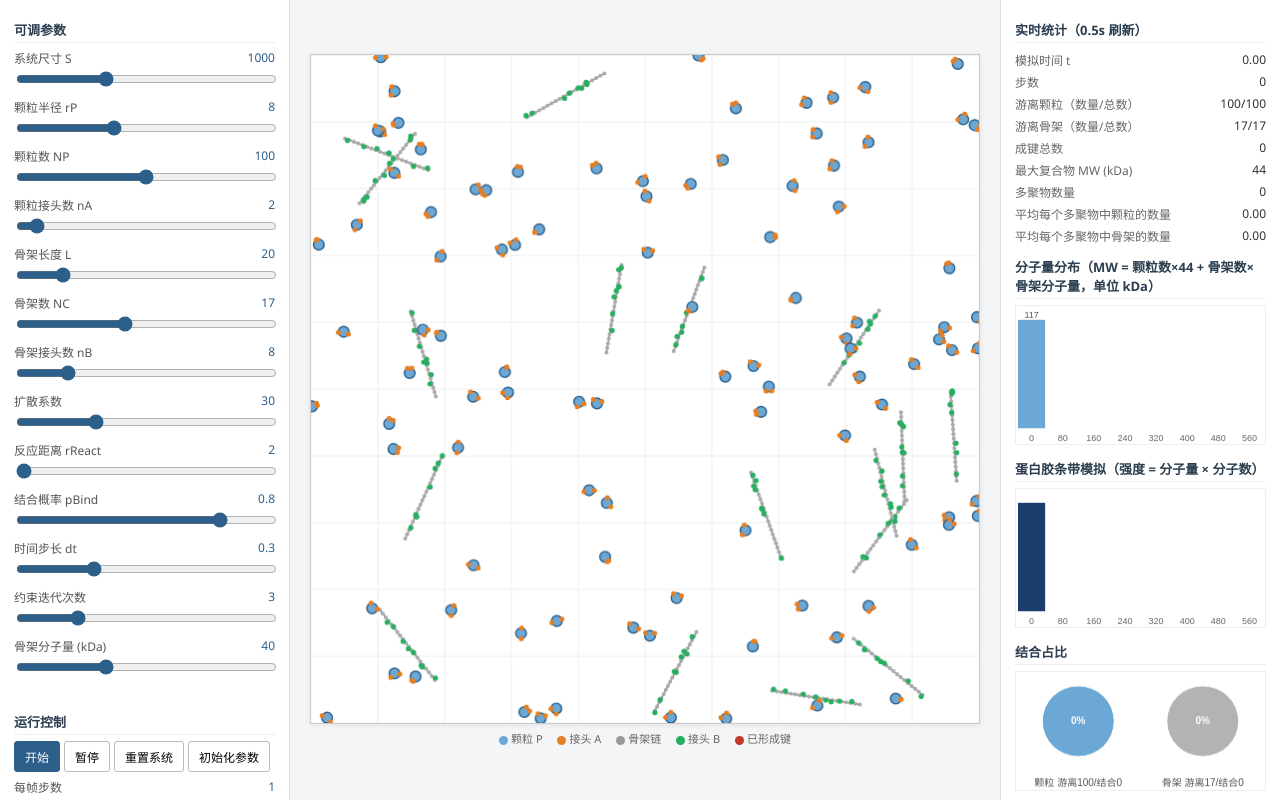
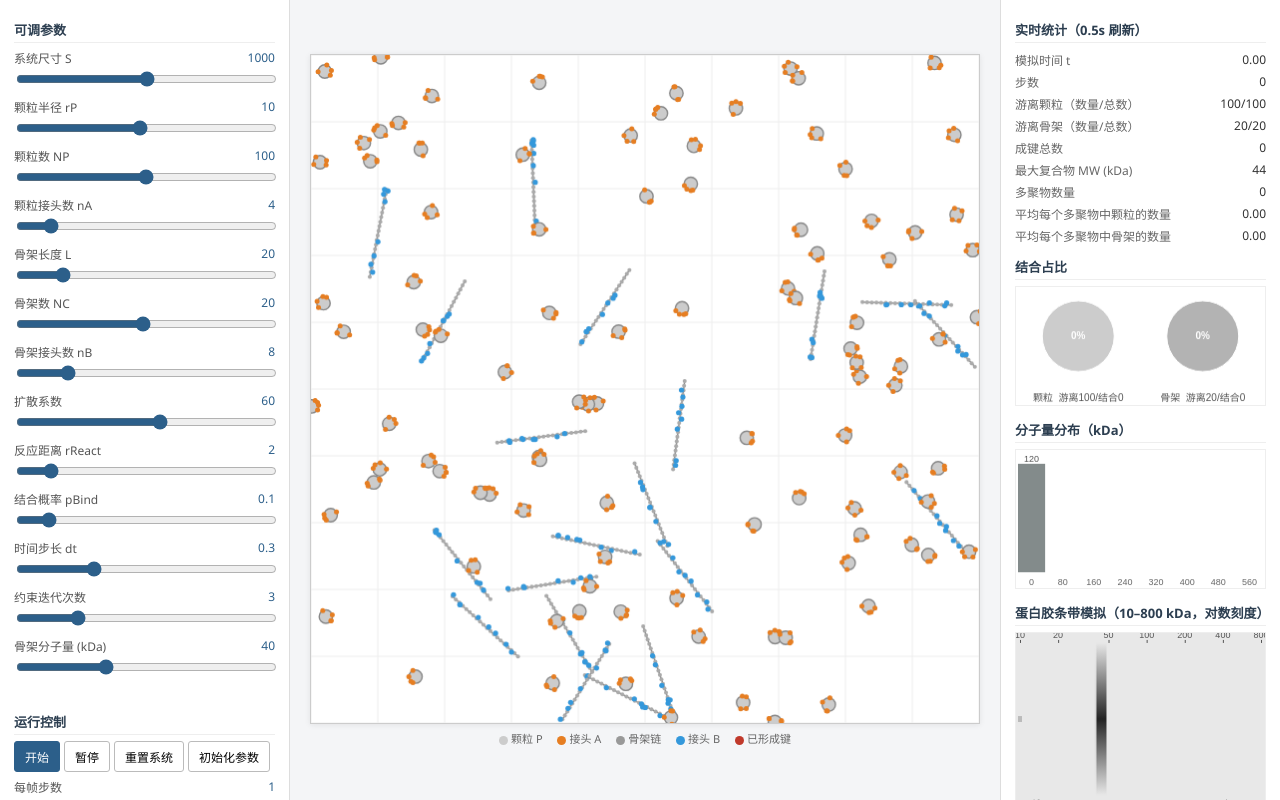
Before and after one commit to nanjielu/nanjielu.github.io, a plain HTML site: page simulator.html in a window 1280 px wide. Drawn offline with Linux system fonts and the light colour scheme.

Commit message:
Update simulator.html

```diff
--- a/simulator.html
+++ b/simulator.html
@@ -29,7 +29,7 @@
   .stat-row { display: flex; justify-content: space-between; padding: 2px 0; font-variant-numeric: tabular-nums; }
   .stat-row span:first-child { color: #666; }
   #histCanvas { width: 100%; height: 140px; background: #fff; border: 1px solid #eee; }
-  #gelCanvas { width: 100%; height: 140px; background: #fff; border: 1px solid #eee; }
+  #gelCanvas { width: 100%; height: 180px; background: #fff; border: 1px solid #eee; }
   #pieCanvas { width: 100%; height: 120px; background: #fff; border: 1px solid #eee; }
   #warn { color: #c0392b; min-height: 16px; font-size: 11px; }
   .hint { color: #999; font-size: 11px; }
@@ -55,6 +55,7 @@
     </div>
     <div class="param">
       <label><input type="checkbox" id="periodic" checked> 周期性边界（默认开）</label>
+      <label><input type="checkbox" id="uniformB"> 接头B均匀分布（默认关，随机分布）</label>
     </div>
     <div class="hint">注：改动后需点“重置系统”生效</div>
   </div>
@@ -63,10 +64,10 @@
   <div id="main">
     <div id="canvasWrap"><canvas id="canvas"></canvas></div>
     <div id="legend">
-      <span><i class="dot" style="background:#6ba8d6"></i>颗粒 P</span>
+      <span><i class="dot" style="background:#cccccc"></i>颗粒 P</span>
       <span><i class="dot" style="background:#e67e22"></i>接头 A</span>
       <span><i class="dot" style="background:#999"></i>骨架链</span>
-      <span><i class="dot" style="background:#27ae60"></i>接头 B</span>
+      <span><i class="dot" style="background:#3498db"></i>接头 B</span>
       <span><i class="dot" style="background:#c0392b"></i>已形成键</span>
     </div>
   </div>
@@ -83,15 +84,15 @@
     <div class="stat-row"><span>多聚物数量</span><span id="nComplex">0</span></div>
     <div class="stat-row"><span>平均每个多聚物中颗粒的数量</span><span id="avgP">0.00</span></div>
     <div class="stat-row"><span>平均每个多聚物中骨架的数量</span><span id="avgC">0.00</span></div>
-    <h3>分子量分布（MW = 颗粒数×44 + 骨架数×骨架分子量，单位 kDa）</h3>
-    <canvas id="histCanvas"></canvas>
-    <div class="hint" id="histLabel"></div>
-    <h3>蛋白胶条带模拟（强度 = 分子量 × 分子数）</h3>
-    <canvas id="gelCanvas"></canvas>
-    <div class="hint" id="gelLabel"></div>
     <h3>结合占比</h3>
     <canvas id="pieCanvas"></canvas>
     <div class="hint" id="pieLabel"></div>
+    <h3>分子量分布（kDa）</h3>
+    <canvas id="histCanvas"></canvas>
+    <div class="hint" id="histLabel"></div>
+    <h3>蛋白胶条带模拟（10–800 kDa，对数刻度）</h3>
+    <canvas id="gelCanvas"></canvas>
+    <div class="hint" id="gelLabel"></div>
   </div>
 </div>
 
@@ -114,19 +115,19 @@ function clamp(v, lo, hi) { return v < lo ? lo : (v > hi ? hi : v); }
 
 /* ---------- 参数定义（界面滑块） ---------- */
 const PARAMS = [
-  { key: 'S',         label: '系统尺寸 S',        min: 500, max: 2000,step: 100, value: 1000 },
-  { key: 'rP',        label: '颗粒半径 rP',       min: 1,   max: 20,  step: 1,   value: 8   },
+  { key: 'S',         label: '系统尺寸 S',        min: 500, max: 1500,step: 100, value: 1000 },
+  { key: 'rP',        label: '颗粒半径 rP',       min: 1,   max: 20,  step: 1,   value: 10   },
   { key: 'NP',        label: '颗粒数 NP',         min: 1,   max: 200, step: 1,   value: 100  },
-  { key: 'nA',        label: '颗粒接头数 nA',     min: 1,   max: 20,  step: 1,   value: 2   },
+  { key: 'nA',        label: '颗粒接头数 nA',     min: 2,   max: 20,  step: 2,   value: 4   },
   { key: 'L',         label: '骨架长度 L',        min: 5,   max: 100, step: 5,   value: 20  },
-  { key: 'NC',        label: '骨架数 NC',         min: 1,   max: 40,  step: 1,   value: 17  },
+  { key: 'NC',        label: '骨架数 NC',         min: 1,   max: 40,  step: 1,   value: 20  },
   { key: 'nB',        label: '骨架接头数 nB',     min: 1,   max: 40,  step: 1,   value: 8   },
-  { key: 'diffusion', label: '扩散系数',          min: 1,   max: 100, step: 1,   value: 30   },
-  { key: 'rReact',    label: '反应距离 rReact',   min: 2,   max: 10,  step: 1,   value: 2   },
-  { key: 'pBind',     label: '结合概率 pBind',    min: 0,   max: 1,   step: 0.05,value: 0.8 },
+  { key: 'diffusion', label: '扩散系数',          min: 10,  max: 100, step: 10,  value: 60   },
+  { key: 'rReact',    label: '反应距离 rReact',   min: 1,   max: 10,  step: 1,   value: 2   },
+  { key: 'pBind',     label: '结合概率 pBind',    min: 0,   max: 1,   step: 0.05,value: 0.1 },
   { key: 'dt',        label: '时间步长 dt',       min: 0.02,max: 1,   step: 0.02,value: 0.3 },
   { key: 'iterations',label: '约束迭代次数',       min: 1,   max: 10,  step: 1,   value: 3   },
-  { key: 'chainMW',   label: '骨架分子量 (kDa)',   min: 10,  max: 100, step: 1,   value: 40  },
+  { key: 'chainMW',   label: '骨架分子量 (kDa)',   min: 10,  max: 100, step: 10,   value: 40  },
 ];
 const params = {};
 PARAMS.forEach(p => params[p.key] = p.value);
@@ -141,6 +142,7 @@ let state = null;
 let running = false;
 let stepsPerFrame = 1;
 let periodic = true;
+let uniformB = false;
 
 /* ============================================================
  * 模拟模块 Sim
@@ -203,10 +205,14 @@ const Sim = {
       for (const b of beads) { minX = Math.min(minX, b.x); maxX = Math.max(maxX, b.x); minY = Math.min(minY, b.y); maxY = Math.max(maxY, b.y); }
       const ox = Math.random() * (S - (maxX - minX)), oy = Math.random() * (S - (maxY - minY));
       for (const b of beads) { b.x += ox - minX; b.y += oy - minY; }
-      // 接头 B：随机分布在珠子上（允许同一珠子多个）
+      // 接头 B：均匀分布时按等间距分布在珠子序列上；否则随机分布在珠子上（允许同一珠子多个）
       const anchors = [];
-      for (let j = 0; j < params.nB; j++)
-        anchors.push({ beadIdx: Math.floor(Math.random() * L), angle: Math.random() * 2 * Math.PI, bound: false, bondIdx: -1 });
+      for (let j = 0; j < params.nB; j++) {
+        const beadIdx = uniformB
+          ? Math.min(L - 1, Math.floor((j + 0.5) * L / params.nB))
+          : Math.floor(Math.random() * L);
+        anchors.push({ beadIdx, angle: Math.random() * 2 * Math.PI, bound: false, bondIdx: -1 });
+      }
       chains.push({ id: i, beads, anchors });
     }
     return { particles, chains, bonds: [], step: 0 };
@@ -425,13 +431,13 @@ const Render = {
       // 接头 B
       for (let k = 0; k < c.anchors.length; k++) {
         const a = c.anchors[k], ap = Sim.anchorPos(c, 'chain', k);
-        ctx.fillStyle = a.bound ? '#16a085' : '#27ae60';
+        ctx.fillStyle = a.bound ? '#1a5276' : '#3498db';
         ctx.beginPath(); ctx.arc(ap.x * sc, ap.y * sc, Math.max(2.5, BEAD_R * sc + 0.6), 0, 2 * Math.PI); ctx.fill();
       }
     }
     // 颗粒
     for (const p of state.particles) {
-      ctx.fillStyle = '#6ba8d6'; ctx.strokeStyle = '#2c5f8a'; ctx.lineWidth = 1.4;
+      ctx.fillStyle = '#cccccc'; ctx.strokeStyle = '#888'; ctx.lineWidth = 1.4;
       ctx.beginPath(); ctx.arc(p.x * sc, p.y * sc, p.r * sc, 0, 2 * Math.PI); ctx.fill(); ctx.stroke();
       // 接头 A
       for (let k = 0; k < p.anchors.length; k++) {
@@ -464,12 +470,12 @@ const Render = {
     }
     const maxC = Math.max(...bins) || 1;
     const barW = w / nBins, pad = 2, baseY = h - 16;
-    ctx.fillStyle = '#6ba8d6'; ctx.strokeStyle = '#2c5f8a'; ctx.lineWidth = 1;
+    ctx.fillStyle = '#838B8B'; ctx.strokeStyle = '#888'; ctx.lineWidth = 1;
     for (let i = 0; i < nBins; i++) {
       const bh = (bins[i] / maxC) * (baseY - 14);
       const x = i * barW;
       ctx.fillRect(x + pad, baseY - bh, barW - 2 * pad, bh);
-      if (bins[i] > 0) { ctx.fillStyle = '#555'; ctx.font = '9px sans-serif'; ctx.textAlign = 'center'; ctx.fillText(bins[i], x + barW / 2, baseY - bh - 2); ctx.fillStyle = '#6ba8d6'; }
+      if (bins[i] > 0) { ctx.fillStyle = '#555'; ctx.font = '9px sans-serif'; ctx.textAlign = 'center'; ctx.fillText(bins[i], x + barW / 2, baseY - bh - 2); ctx.fillStyle = '#838B8B'; }
     }
     ctx.fillStyle = '#666'; ctx.font = '9px sans-serif'; ctx.textAlign = 'center';
     for (let i = 0; i < nBins; i++) ctx.fillText(minMW + i * binSize, i * barW + barW / 2, h - 3);
@@ -477,37 +483,67 @@ const Render = {
     document.getElementById('histLabel').textContent = ``;
   },
 
-  // 蛋白胶条带模拟：横轴=分子量，纵轴=条带强度=分子量×分子数（模拟按总质量染色）
+  // 蛋白胶条带模拟：横向条带，左低右高，MW范围 10–800 kDa，对数刻度
+  // 条带灰度与宽度由「分子量×数量」强度决定，带扩散渐变边缘，近似真实 SDS-PAGE
   gel(st) {
     const ctx = this.gelCtx, dpr = window.devicePixelRatio || 1;
     const w = document.getElementById('gelCanvas').clientWidth;
-    const h = 140;
+    const h = 180;
     const c = document.getElementById('gelCanvas');
     c.width = w * dpr; c.height = h * dpr; ctx.setTransform(dpr, 0, 0, dpr, 0, 0);
-    ctx.fillStyle = '#fff'; ctx.fillRect(0, 0, w, h);
+    // 凝胶背景（浅灰，模拟聚丙烯酰胺胶体）
+    ctx.fillStyle = '#e8e8e8'; ctx.fillRect(0, 0, w, h);
     const entries = Object.entries(st.mwHist).map(([mw, c]) => ({ mw: +mw, c }));
-    if (entries.length === 0) { document.getElementById('gelLabel').textContent = '暂无数据'; return; }
-    // 与分子量分布图一致：0–640 kDa，间隔 80，共 8 个箱
-    const minMW = 0, binSize = 80, nBins = 8;
-    const bins = new Array(nBins).fill(0); // 每箱 = Σ(分子量 × 分子数)，即该区间总质量
-    for (const e of entries) {
-      let bi = Math.floor((e.mw - minMW) / binSize);
-      if (bi < 0) bi = 0;
-      if (bi >= nBins) bi = nBins - 1;
-      bins[bi] += e.mw * e.c;
+    if (entries.length === 0) {
+      ctx.fillStyle = '#888'; ctx.font = '11px sans-serif'; ctx.textAlign = 'center'; ctx.textBaseline = 'middle';
+      ctx.fillText('暂无数据', w / 2, h / 2);
+      document.getElementById('gelLabel').textContent = '';
+      return;
     }
-    const maxMass = Math.max(...bins) || 1;
-    const barW = w / nBins, pad = 2, baseY = h - 16;
-    // 蛋白胶染色条带：深蓝色柱
-    ctx.fillStyle = '#1a3d6b';
-    for (let i = 0; i < nBins; i++) {
-      const bh = (bins[i] / maxMass) * (baseY - 14);
-      const x = i * barW;
-      if (bins[i] > 0) ctx.fillRect(x + pad, baseY - bh, barW - 2 * pad, bh);
+    // 对数刻度：log10(10)=1 → log10(800)≈2.903，映射到 [padL, w-padR]
+    const MW_MIN = 10, MW_MAX = 800;
+    const logMin = Math.log10(MW_MIN), logMax = Math.log10(MW_MAX);
+    const padL = 4, padR = 4, topY = 10, botY = h - 16;
+    const laneH = botY - topY;
+    const xOf = mw => padL + (Math.log10(Math.max(mw, MW_MIN)) - logMin) / (logMax - logMin) * (w - padL - padR);
+    // 计算每个 MW 的强度 = MW × 数量
+    const items = entries.map(e => ({ mw: e.mw, intensity: e.mw * e.c }));
+    const maxI = Math.max(...items.map(i => i.intensity)) || 1;
+    // 左侧加样孔（模拟凝胶上样凹槽）
+    ctx.fillStyle = '#bbb';
+    ctx.fillRect(2, topY + laneH / 2 - 3, 4, 6);
+    // 排序后逐条绘制（按 MW 升序，避免重叠遮盖问题）
+    items.sort((a, b) => a.mw - b.mw);
+    for (const it of items) {
+      const cx = xOf(it.mw);
+      const norm = it.intensity / maxI; // 0–1
+      // 灰度：强度越高越深（0=黑, 255=白）
+      const gray = Math.round(255 - norm * 230); // 最深约 25，最浅约 255
+      // 宽度：强度越高越粗（1.5–10px）
+      const bandW = 1.5 + norm * 8.5;
+      // 垂直渐变：中心深、上下边缘淡（模拟染色扩散）
+      const grad = ctx.createLinearGradient(0, topY, 0, botY);
+      grad.addColorStop(0,    `rgba(${gray},${gray},${gray},0)`);
+      grad.addColorStop(0.5,  `rgba(${gray},${gray},${gray},0.95)`);
+      grad.addColorStop(1,    `rgba(${gray},${gray},${gray},0)`);
+      ctx.fillStyle = grad;
+      ctx.fillRect(cx - bandW / 2, topY, bandW, laneH);
     }
-    ctx.fillStyle = '#666'; ctx.font = '9px sans-serif'; ctx.textAlign = 'center';
-    for (let i = 0; i < nBins; i++) ctx.fillText(minMW + i * binSize, i * barW + barW / 2, h - 3);
-    document.getElementById('gelLabel').textContent = '';
+    // 顶部 MW 刻度（10, 20, 50, 100, 200, 400, 800）
+    const ticks = [10, 20, 50, 100, 200, 400, 800];
+    ctx.fillStyle = '#555'; ctx.font = '9px sans-serif'; ctx.textAlign = 'center'; ctx.textBaseline = 'top';
+    for (const t of ticks) {
+      const x = xOf(t);
+      ctx.fillRect(x, topY - 3, 1, 3);
+      ctx.fillText(t, x, topY - 12);
+    }
+    // 底部说明
+    ctx.fillStyle = '#555'; ctx.font = '9px sans-serif'; ctx.textAlign = 'left'; ctx.textBaseline = 'bottom';
+    ctx.fillText('← 低 MW', padL, h - 2);
+    ctx.textAlign = 'right';
+    ctx.fillText('高 MW →', w - padR, h - 2);
+    const realMax = items[items.length - 1].mw;
+    document.getElementById('gelLabel').textContent = `条带粗细与灰度 = MW×分子数，当前最大复合物 MW = ${realMax} kDa`;
   },
 
   pie(st) {
@@ -533,12 +569,12 @@ const Render = {
       ctx.fillText(Math.round((1 - frac) * 100) + '%', cx, cy);
     };
     const r = Math.min(w * 0.16, 36), cy = h / 2 - 10;
-    drawPie(w * 0.25, cy, r, st.freeP, st.totalP, '#6ba8d6', '#2c5f8a');
-    drawPie(w * 0.75, cy, r, st.freeC, st.totalC, '#b3b3b3', '#27ae60');
+    drawPie(w * 0.25, cy, r, st.freeP, st.totalP, '#cccccc', '#EE7600');
+    drawPie(w * 0.75, cy, r, st.freeC, st.totalC, '#b3b3b3', '#1C86EE');
     ctx.fillStyle = '#555'; ctx.font = '10px sans-serif'; ctx.textBaseline = 'alphabetic';
     ctx.textAlign = 'center';
-    ctx.fillText(`颗粒 游离${st.freeP}/结合${st.totalP - st.freeP}`, w * 0.25, h - 4);
-    ctx.fillText(`骨架 游离${st.freeC}/结合${st.totalC - st.freeC}`, w * 0.75, h - 4);
+    ctx.fillText(`颗粒  游离${st.freeP}/结合${st.totalP - st.freeP}`, w * 0.25, h - 4);
+    ctx.fillText(`骨架  游离${st.freeC}/结合${st.totalC - st.freeC}`, w * 0.75, h - 4);
     document.getElementById('pieLabel').textContent = '';
   }
 };
@@ -605,6 +641,7 @@ function bindButtons() {
     stepsPerFrame = parseInt(e.target.value); document.getElementById('spfVal').textContent = stepsPerFrame;
   });
   document.getElementById('periodic').addEventListener('change', (e) => { periodic = e.target.checked; });
+  document.getElementById('uniformB').addEventListener('change', (e) => { uniformB = e.target.checked; });
 }
 
 /* 主循环 */
```
